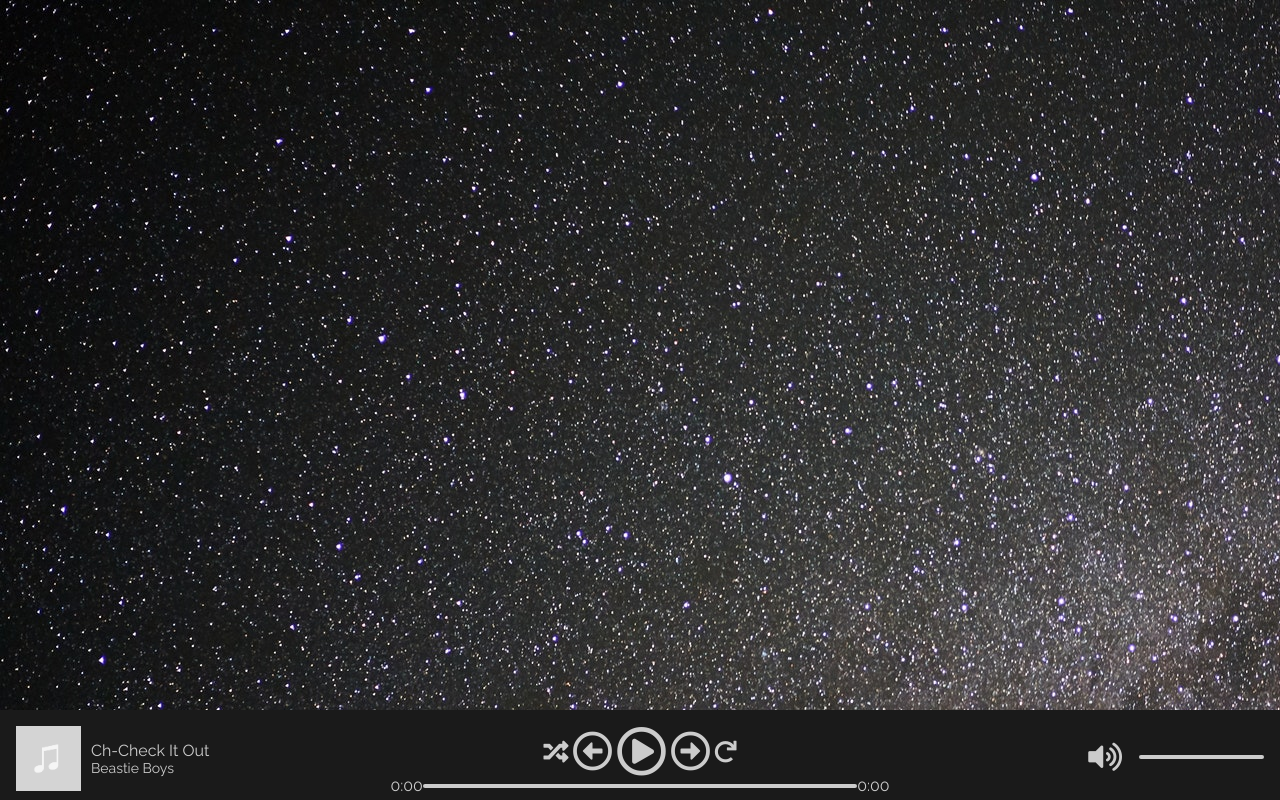
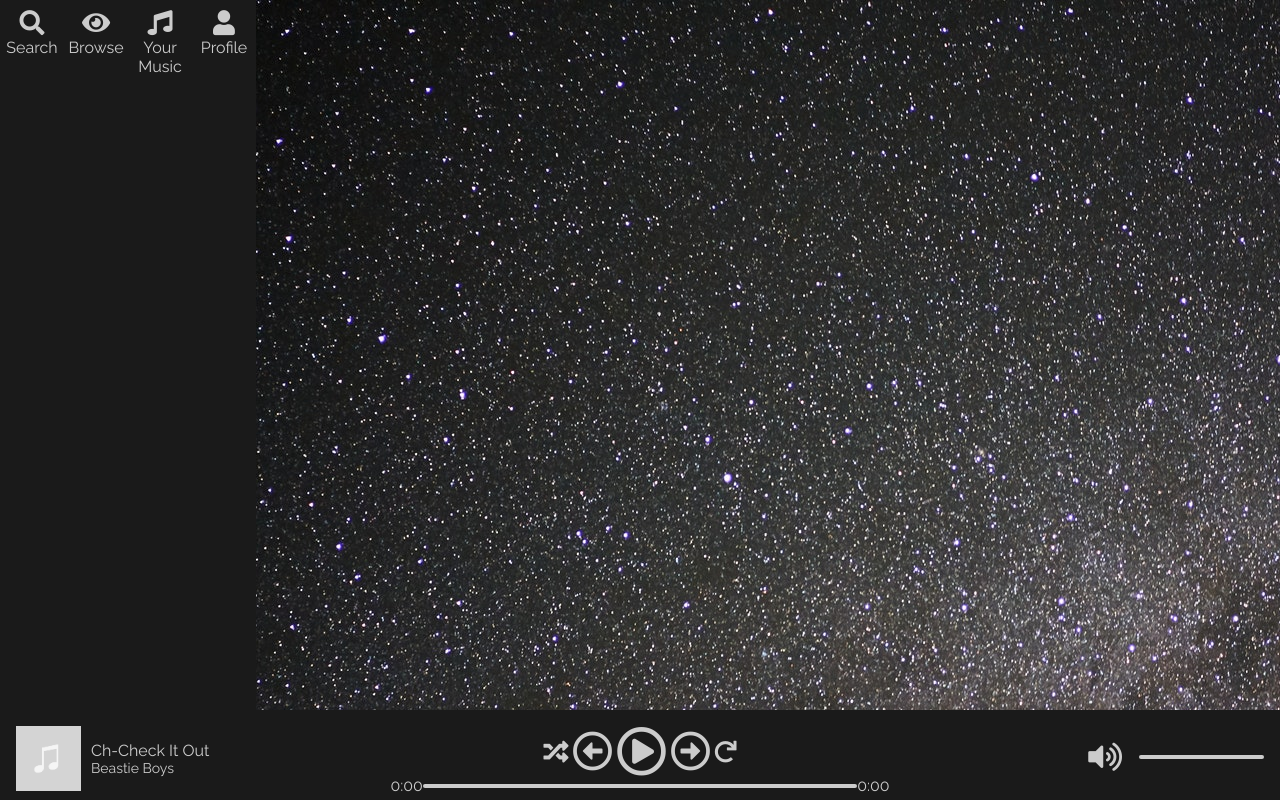
Before and after one commit to paigem33/music-player-app, a PHP site: page / in a window 1280 px wide. Run offline with PHP 8.4, Linux system fonts and the light colour scheme; the visitor is signed in with stand-in values (Sample User, id 1); some libraries are stand-ins or nearby versions.

Commit message:
worked on navigation for mible/desktop

```diff
--- a/assets/css/style.css
+++ b/assets/css/style.css
@@ -11,7 +11,7 @@ body {
 #nowPlaying {
     width: 100%;
     position: fixed;
-    bottom: 0;
+    bottom: 67px;
     background-color: #1a1a1a;
 }
 #nowPlayingBar {
@@ -115,6 +115,30 @@ body {
     font-size: 30px;
     margin-right: 15px;
 }
+/* NAV */
+.navbar .logo {
+    display: none;
+}
+.navbar {
+    background-color: #1a1a1a;
+    display: flex;
+    position: fixed;
+    bottom: 0;
+    width: 100%;
+}
+.navbar a {
+    width: 25%;
+    display: flex;
+    flex-direction: column;
+    text-decoration: none;
+    color: #cccccc;
+    text-align: center;
+    padding: 10px 0;
+}
+.navbar i {
+    padding-bottom: 3px;
+    font-size: 25px;
+}
 @media only screen and (max-width: 690px){
     #nowPlayingBar {
         display: block;
@@ -177,3 +201,14 @@ body {
           100% {left: -950px;}
       }
 }
+@media only screen and (min-width: 690px) {
+    .navbar {
+        top: 0;
+        left: 0;
+        height: 100%;
+        width: 20%;
+    }
+    #nowPlaying {
+        bottom: 0;
+    }
+}
--- a/index.php
+++ b/index.php
@@ -24,6 +24,18 @@
     <script src="https://ajax.googleapis.com/ajax/libs/jquery/3.4.1/jquery.min.js"></script>
     <script src="assets/scripts/index.js"></script>
 </head>
+<div id="topContainer">
+        <nav class="navbar">
+            <a href="index.php" class="logo"><i class="fas fa-rocket"></i>Rocket Music</a>
+            <a href="search.php" class="search"><i class="fas fa-search"></i>Search</a>
+            <a href="borwse.php" class="navItem"><i class="fas fa-eye"></i>Browse</a>
+            <a href="yourMusic.php" class="navItem"><i class="fas fa-music"></i>Your Music</a>
+            <a href="profile.php" class="navItem"><i class="fas fa-user"></i>Profile</a>
+        </nav>
+    <div>
+
+    </div>
+</div>
     <div id="nowPlaying">
         <div id="nowPlayingBar">
             <div id="nowPlayingLeft">
```
